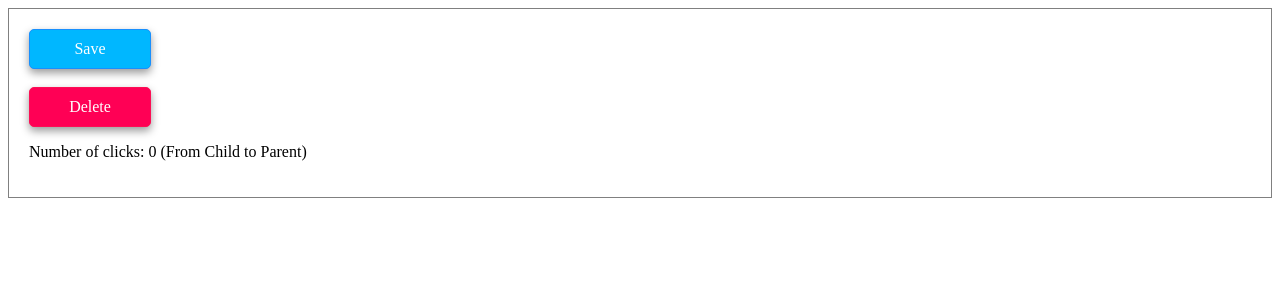
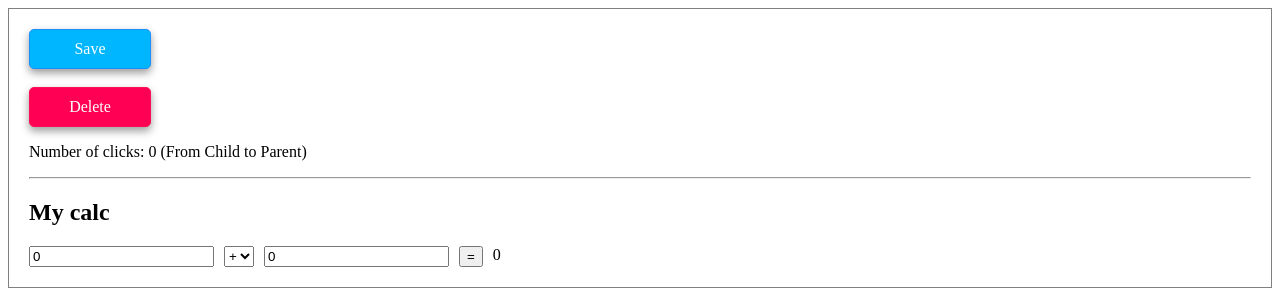
Before and after one commit to ali-bouali/angular-demo, an Angular app: page / in a window 1280 px wide. Shown: the top 306 px of the page. Built offline with nearby package versions, Linux system fonts and the light colour scheme.

Commit message:
services & objects (calculatirce example)

```diff
--- a/src/app/app.component.html
+++ b/src/app/app.component.html
@@ -12,6 +12,11 @@
 
 
   <p>Number of clicks: {{ numberOfClicks }} (From Child to Parent)</p>
+
+
+  <hr>
+
+  <app-calc></app-calc>
   <router-outlet></router-outlet>
 
 </div>
--- a/src/app/app.module.ts
+++ b/src/app/app.module.ts
@@ -4,14 +4,17 @@ import { BrowserModule } from '@angular/platform-browser';
 import { AppRoutingModule } from './app-routing.module';
 import { AppComponent } from './app.component';
 import { MyFirstComponent } from './demo/my-first/my-first.component';
+import { CalcComponent } from './demo/calc/calc.component';
+import {FormsModule} from '@angular/forms';
 
 @NgModule({
   declarations: [ // ndeclari les composants mte3i hna
-    AppComponent, MyFirstComponent
+    AppComponent, MyFirstComponent, CalcComponent
   ],
   imports: [ // na3mel import l ayy module nest7a99ou
     BrowserModule,
-    AppRoutingModule
+    AppRoutingModule,
+    FormsModule
   ],
   // lazemni n7ott les services elli mahomech privded in root
   providers: [],
--- /dev/null
+++ b/src/app/demo/calc/calc.component.html
@@ -0,0 +1,13 @@
+<h2>My calc</h2>
+<div>
+  <input [(ngModel)]="operand1" type="number" placeholder="a">
+  <select  [(ngModel)]="operator">
+    <option [value]="'+'">+</option>
+    <option [value]="'-'">-</option>
+    <option [value]="'*'">*</option>
+    <option [value]="'/'">/</option>
+  </select>
+  <input [(ngModel)]="operand2" type="number" placeholder="b">
+  <button (click)="calculate()">=</button>
+  {{ result }}
+</div>
--- /dev/null
+++ b/src/app/demo/calc/calc.component.scss
@@ -0,0 +1,4 @@
+div {
+  display: flex;
+  gap: 10px;
+}
--- /dev/null
+++ b/src/app/demo/calc/calc.component.ts
@@ -0,0 +1,39 @@
+import { Component } from '@angular/core';
+import {Operation} from './operation';
+
+@Component({
+  selector: 'app-calc',
+  templateUrl: './calc.component.html',
+  styleUrls: ['./calc.component.scss']
+})
+export class CalcComponent {
+  result: number = 0;
+  operand1: number = 0;
+  operand2: number = 0;
+  operator: string = '+';
+
+
+
+  calculate() {
+    // = --> Affectation
+    // == --> test 3al valeur
+    // === --> test 3al valeur w type
+    switch (this.operator) {
+      case '+':
+        this.result = this.operand1 + this.operand2;
+        break;
+      case '-':
+        this.result = this.operand1 - this.operand2;
+        break;
+      case '*':
+        this.result = this.operand1 * this.operand2;
+        break;
+      case '/':
+        this.result = this.operand1 / this.operand2;
+        break;
+      default: this.result = 0;
+    }
+  }
+
+
+}
```
Also changed, not shown: 1 other file (tests, documents, lock files or other folders).
